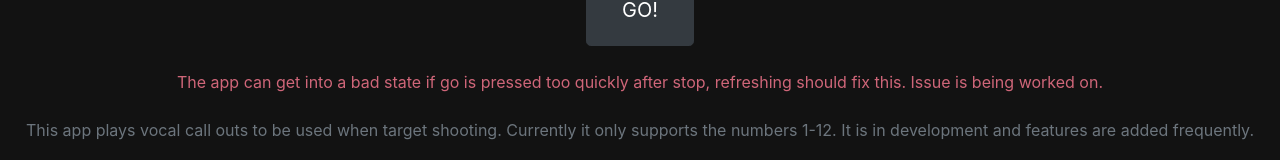
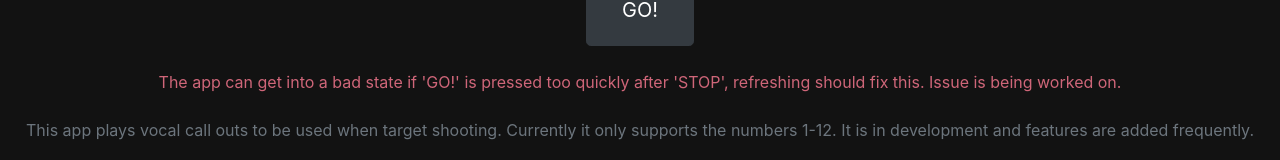
Before and after one commit to Tmidge/range-buddy, a React (Create React App) app: page / in a window 1280 px wide. Shown: the part 511-671 px from the top of the page. Built offline with nearby package versions, Linux system fonts and the light colour scheme.

Commit message:
update error text

```diff
--- a/src/components/LoopForm.js
+++ b/src/components/LoopForm.js
@@ -352,7 +352,7 @@ export default class LoopForm extends React.Component {
                     </Row>
                     <Row className="top-level-row">
                         <div className="known-issues">
-                            The app can get into a bad state if go is pressed too quickly after stop, refreshing should fix this. Issue is being worked on.
+                            The app can get into a bad state if 'GO!' is pressed too quickly after 'STOP', refreshing should fix this. Issue is being worked on.
                         </div>
                         <div className="app-description">
                             This app plays vocal call outs to be used when target shooting. Currently it only supports the numbers 1-12. It is in development and features are added frequently.
```
